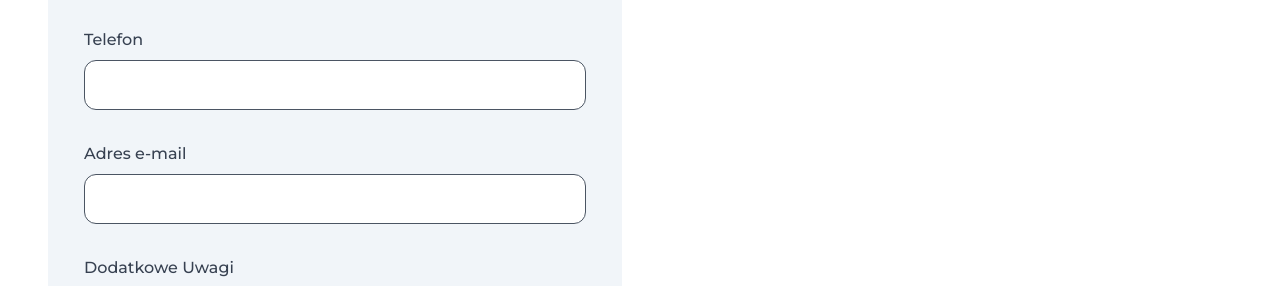
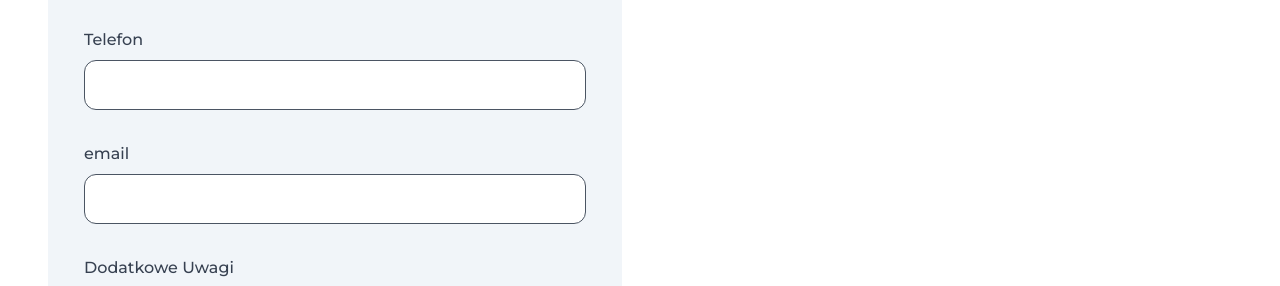
Before and after one commit to kpietryga/react_store, a React (Vite) app: page /checkout in a window 1280 px wide. Shown: the part 1160-1446 px from the top of the page. Built offline with nearby package versions, Linux system fonts and the light colour scheme.

Commit message:
Add email to Checkout.tsx

```diff
--- a/src/components/pages/Checkout.tsx
+++ b/src/components/pages/Checkout.tsx
@@ -14,6 +14,7 @@ const Checkout: React.FC = () => {
     const [postCode, setPostCode] = useState("");
     const [additional, setAdditional] = useState("");
     const [tel, setTel] = useState("");
+    const [email, setEmail] = useState("");
 
 
     const onSendForm = (e) => {
@@ -51,16 +52,7 @@ const Checkout: React.FC = () => {
                             ]}
                         />
                         <InputField id="tel" label="Telefon" value={tel} onChange={(e) => setTel(e.target.value)} />
-                        <div className="py-4">
-                            <label htmlFor="email" className="block text-gray-700 font-medium mb-2">
-                                Adres e-mail
-                            </label>
-                            <input
-                                type="email"
-                                id="email"
-                                className="w-full border rounded-xl p-3 border-gray-600 focus:outline-none focus:ring-2 focus:ring-customGrayText"
-                            />
-                        </div>
+                        <InputField id="email" label="email" value={email} onChange={(e) => setEmail(e.target.value)} />
                         <TextareaField id="additional" label="Dodatkowe Uwagi" value={additional} onChange={(e) => setAdditional(e.target.value)} />
 
                         <div className="py-4">
```
